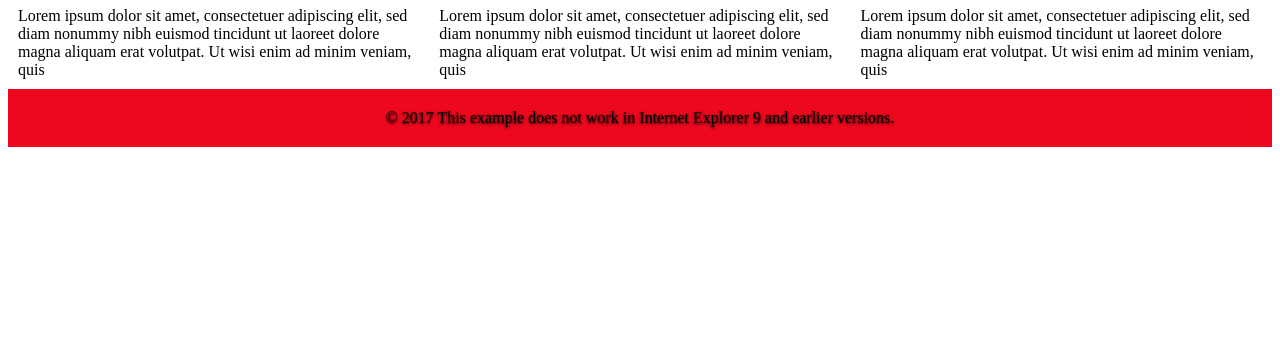
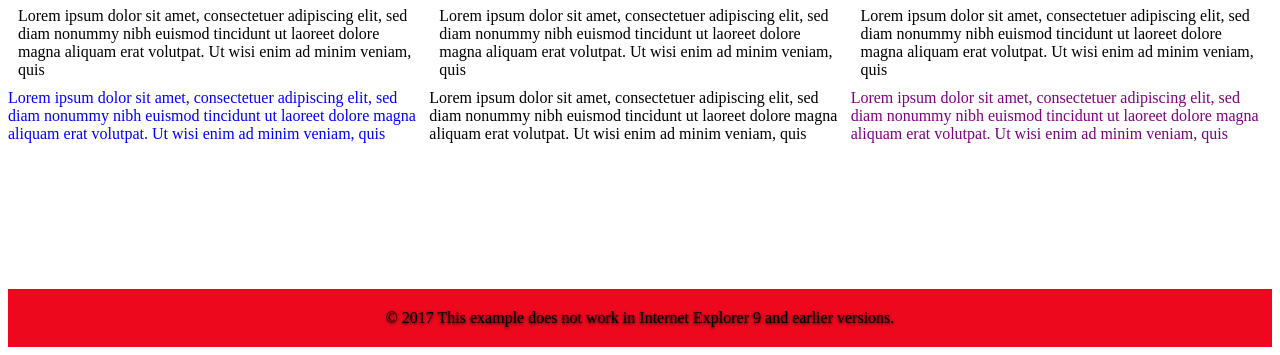
Before and after one commit to caroltheuri/Cssbasics, a plain HTML site: page index.html in a window 1280 px wide. Shown: the part 1448-1803 px from the top of the page. Before the commit the page ends 1603 px from the top, so only its background shows below. Drawn offline with Linux system fonts and the light colour scheme.

Commit message:
implementing a wrap and align-content property

```diff
--- a/css/style.css
+++ b/css/style.css
@@ -130,7 +130,7 @@ input, select {
 }
 
 .gallery {
-  margin: 0px;
+  /*margin: 0px;*/
   border: 1px solid #ccc;
   display: inline-block;
   width: 100%;
@@ -181,7 +181,17 @@ img {
   .col-12 {width: 100%;}
 .flex-container{
    display: flex;
-   flex-direction: row;
+
+   flex-direction:row;
+
+}
+.flex-container2{
+  display:flex;
+  height: 200px;
+  flex-direction:row;
+  align-content:flex-start;
+  flex-wrap: nowrap;
+}
 }
 
 /*#gallery {
--- a/index.html
+++ b/index.html
@@ -68,11 +68,16 @@
     <div class="col-4">
       Lorem ipsum dolor sit amet, consectetuer adipiscing elit, sed diam nonummy nibh euismod tincidunt ut laoreet dolore magna aliquam erat volutpat. Ut wisi enim ad minim veniam, quis
     </div>
+    </div>
     <!-- <div class="col-3">
       Lorem ipsum dolor sit amet, consectetuer adipiscing elit, sed diam nonummy nibh euismod tincidunt ut laoreet dolore magna aliquam erat volutpat. Ut wisi enim ad minim veniam, quis
     </div> -->
-  </div>
-  </div>
+    <div class=flex-container2>
+      <div style="color:blue;">Lorem ipsum dolor sit amet, consectetuer adipiscing elit, sed diam nonummy nibh euismod tincidunt ut laoreet dolore magna aliquam erat volutpat. Ut wisi enim ad minim veniam, quis</div>
+      <div style="color:black;">Lorem ipsum dolor sit amet, consectetuer adipiscing elit, sed diam nonummy nibh euismod tincidunt ut laoreet dolore magna aliquam erat volutpat. Ut wisi enim ad minim veniam, quis</div>
+      <div style="color:purple;">Lorem ipsum dolor sit amet, consectetuer adipiscing elit, sed diam nonummy nibh euismod tincidunt ut laoreet dolore magna aliquam erat volutpat. Ut wisi enim ad minim veniam, quis</div>
+    </div>
+
   <footer>
     &copy; 2017 This example does not work in Internet Explorer 9 and earlier versions.
   </footer>
```
